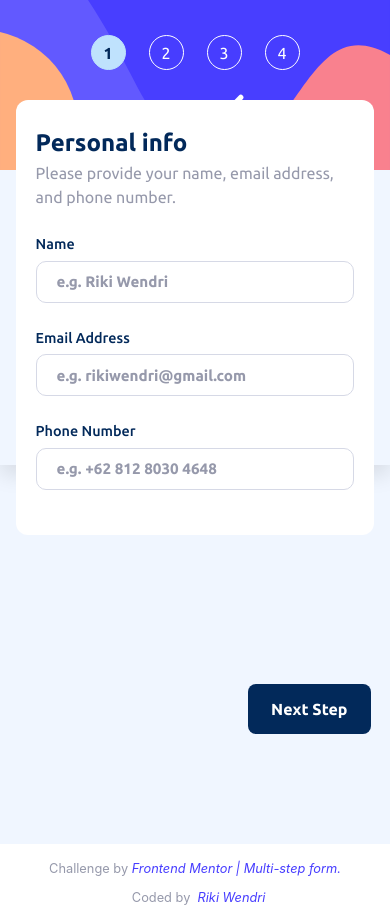
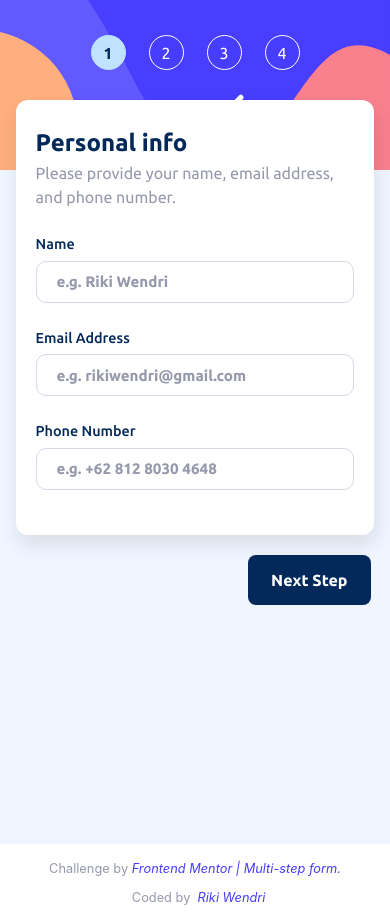
Before and after one commit to F4YY/FrontEnd_Mentor_MultistepForm, a React (Create React App) app: page / in a window 390 px wide. Built offline with nearby package versions, Linux system fonts and the light colour scheme.

Commit message:
adjust button poition and add each box shadow in mobile screen

```diff
--- a/src/components/styled/multistep.styled.js
+++ b/src/components/styled/multistep.styled.js
@@ -76,6 +76,7 @@ export const Styledmultistep = styled(Hstackflexi)`
         flex-direction: column;
         justify-content: flex-start;
         background-color: var(--Magnolia);
+        box-shadow: none;
         padding: 0;
         .firstbtnSpreader{
             width: 100%;
@@ -86,7 +87,6 @@ export const Styledmultistep = styled(Hstackflexi)`
             width: 100%;
             height: auto;
             padding:20px;
-            background-color: var(--White);
         }
     }
 `
@@ -162,18 +162,18 @@ export const StepsInfo = styled(Vstack)`
 export const Step2Aligner = styled(Vstack)`
     @media screen and (max-width:600px) {
         width: 100%;
-        gap:125px;
+        gap:70px;
         margin-bottom: 20px;
     }
 `
 export const Step3Aligner = styled(Step2Aligner)`
     @media screen and (max-width:600px) {
-        gap: 235px;
+        gap: 70px;
     }
 `
 export const Step4Aligner = styled(Step2Aligner)`
     @media screen and (max-width:600px) {
-        gap: 235px;
+        gap: 70px;
     }
 `
 export const CircleNumber = styled.div`
@@ -210,7 +210,7 @@ export const Firstnextstepbtn = styled(NextStepbtn)`
     @media screen and (max-width:600px) {
         width:44%;
         padding:0 10px;
-        margin: 0 -13% -125% 0;
+        margin: 0 -13% -90px 0;
     }
 `
 export const Confirmbtn = styled(NextStepbtn)`
--- a/src/components/styled/step1.styled.js
+++ b/src/components/styled/step1.styled.js
@@ -29,6 +29,7 @@ export const PersonalForm = styled.form`
         margin: -70px 0;
         padding: 0 20px;
         background-color: var(--White);
+        box-shadow: 2px 10px 20px rgba(0, 0, 0, 0.1);
         label{
             margin: 25px 0 0 0;
         }
--- a/src/components/styled/step2.styled.js
+++ b/src/components/styled/step2.styled.js
@@ -46,6 +46,7 @@ export const SelectPlan = styled(Vstack)`
         margin: -70px 0;
         padding: 0 20px 20px;
         background-color: var(--White);
+        box-shadow: 2px 10px 20px rgba(0, 0, 0, 0.1);
         .plan{
             margin: 0;
         }
--- a/src/components/styled/step3.styled.js
+++ b/src/components/styled/step3.styled.js
@@ -16,6 +16,7 @@ export const PickAddons = styled(Vstack)`
         margin: -70px 0;
         padding: 0 20px 20px;
         background-color: var(--White);
+        box-shadow: 2px 10px 20px rgba(0, 0, 0, 0.1);
     }
 `
 export const StyledAddons = styled(Hstack)`
--- a/src/components/styled/step4.styled.js
+++ b/src/components/styled/step4.styled.js
@@ -27,6 +27,7 @@ export const StyledSummary = styled(Vstack)`
         margin: -70px 0;
         padding: 0 20px 20px;
         background-color: var(--White);
+        box-shadow: 2px 10px 20px rgba(0, 0, 0, 0.1);
         .gap_break1{
             width: 100%;
             padding: 10px 0;
--- a/src/components/styled/thankyou.styled.js
+++ b/src/components/styled/thankyou.styled.js
@@ -29,6 +29,7 @@ export const StyledThankyou = styled(Vstack)`
         padding: 50px 34px;
         margin: -70px 0 0;
         background-color: var(--White);
+        box-shadow: 2px 10px 20px rgba(0, 0, 0, 0.1);
         h1{
             font-size: 1.5em;
             margin: 20px 0 10px;
```
